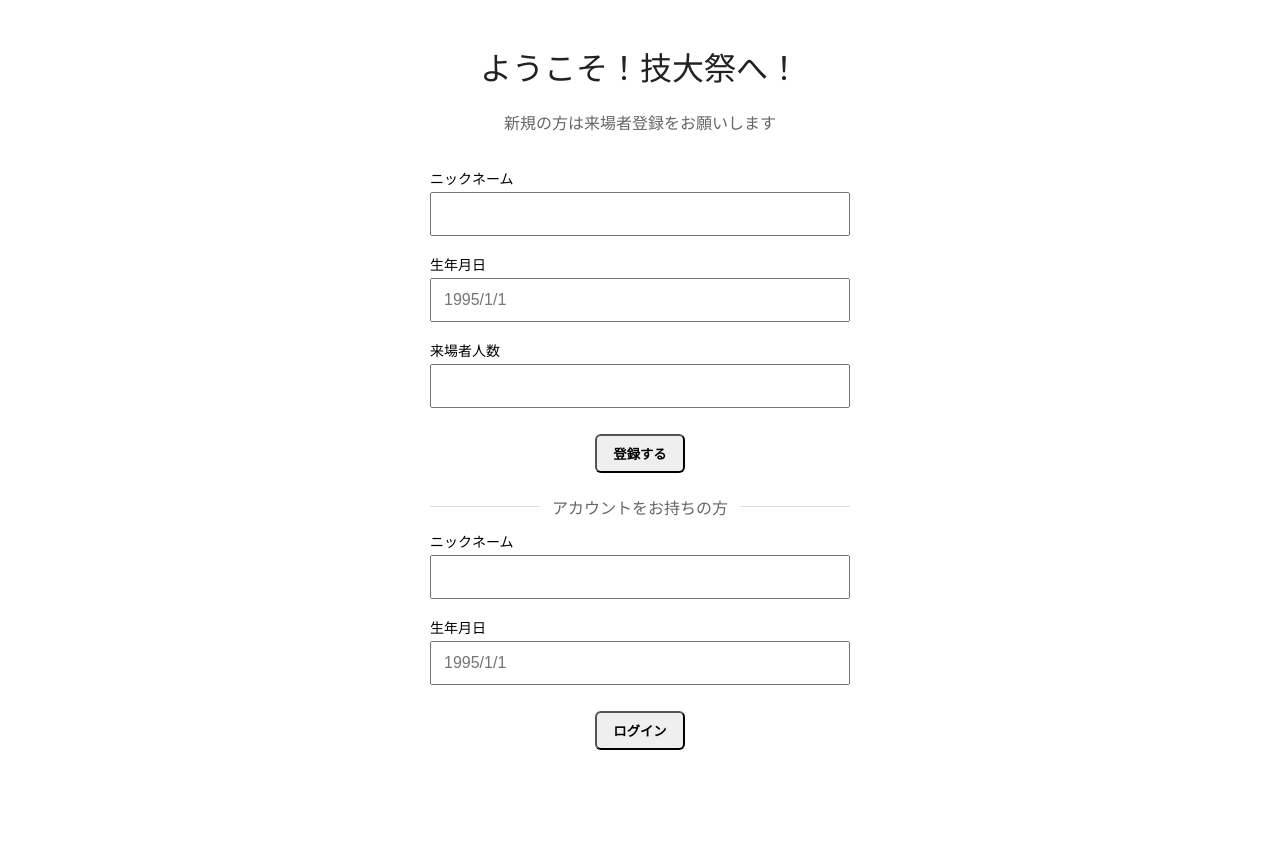
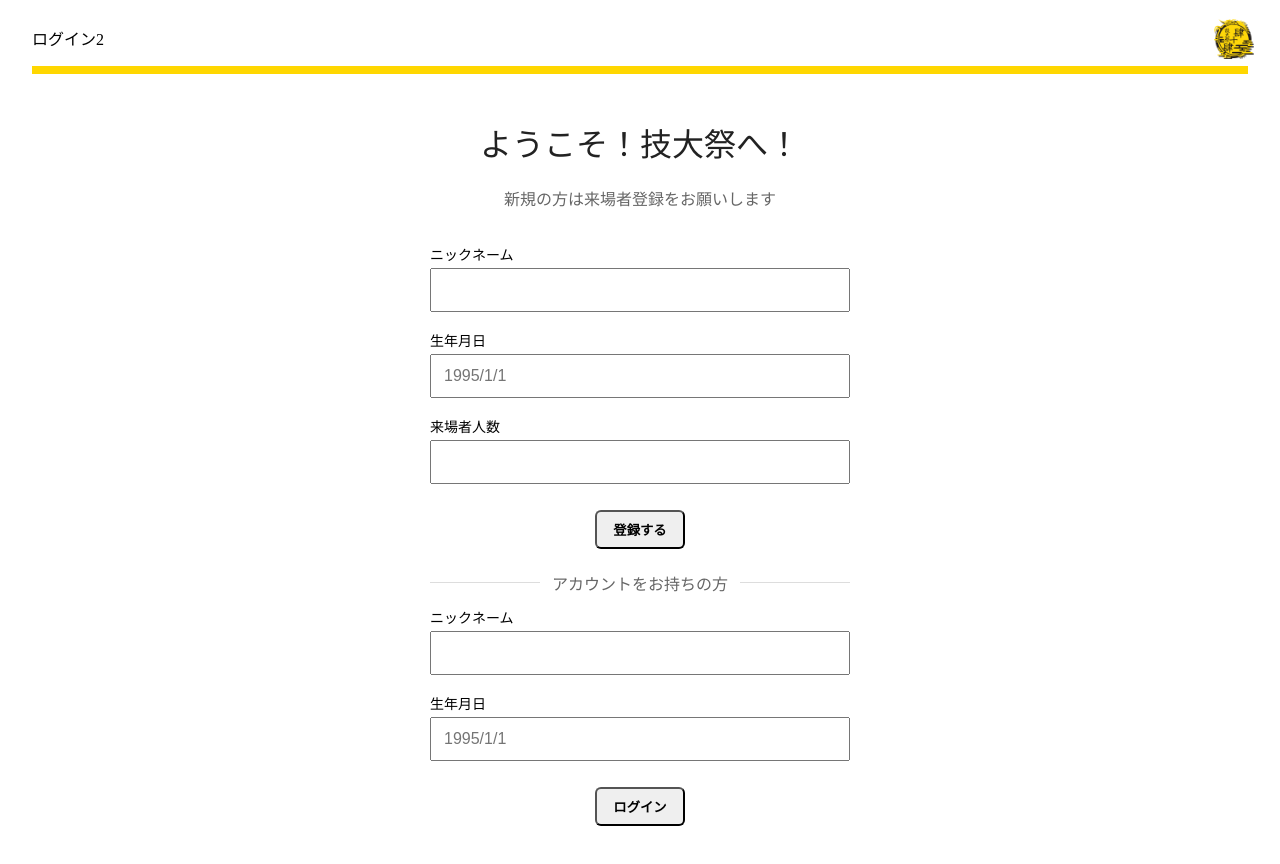
Before and after one commit to nutmeg-TeamRyoku-Cha/Ticket-Distribute, a React (Vite) app in the folder web/: page /login in a window 1280 px wide. Shown: the top 864 px of the page. Built offline with nearby package versions, Linux system fonts and the light colour scheme.

Commit message:
[fix] Header (24)

```diff
--- a/web/src/components/Header.tsx
+++ b/web/src/components/Header.tsx
@@ -1,13 +1,17 @@
 import React from 'react';
 import './Header.css';
-import Label from './atomic/Label';      // ← テキストコンポーネント
-import LogoIcon from './atomic/LogoIcon';      // ← アイコンコンポーネント
+import Label from './atomic/Label';
+import LogoIcon from './atomic/LogoIcon';
 
-const Header = () => {
+type HeaderProps = {
+  title?: string;
+};
+
+const Header: React.FC<HeaderProps> = ({ title = '整理券一覧' }) => {
   return (
     <header className="header">
       <div className="header-content">
-        <Label text="整理券一覧" variant="header" />
+        <Label text={title} variant="header" />
         <LogoIcon icon="/images/logo-icon.png" alt="45thロゴ" variant="logo" />
       </div>
       <div className="header-line" />
--- a/web/src/pages/login.tsx
+++ b/web/src/pages/login.tsx
@@ -3,6 +3,7 @@ import React, {useState} from "react"
 import Label from "../components/atomic/Label"
 import InputField from "../components/atomic/InputField"
 import Button from "../components/atomic/Button"
+import Header from "../components/Header"
 
 import "./login.css"
 
@@ -15,6 +16,8 @@ const LoginPage: React.FC = () => {
   const [loginBirthDate, setLoginBirthDate] = useState("");
 
   return (
+    <>
+      <Header title="ログイン2" />
       <div className="login-container">
         <div className="login-frame">
           <div style={{ textAlign: "center", lineHeight: 1.35, marginBottom: 12 }}>
@@ -46,6 +49,7 @@ const LoginPage: React.FC = () => {
           </div>
         </div>
       </div>
+    </>
   );
 };
 
```
Lines whose indentation alone changed are shown as unchanged.
